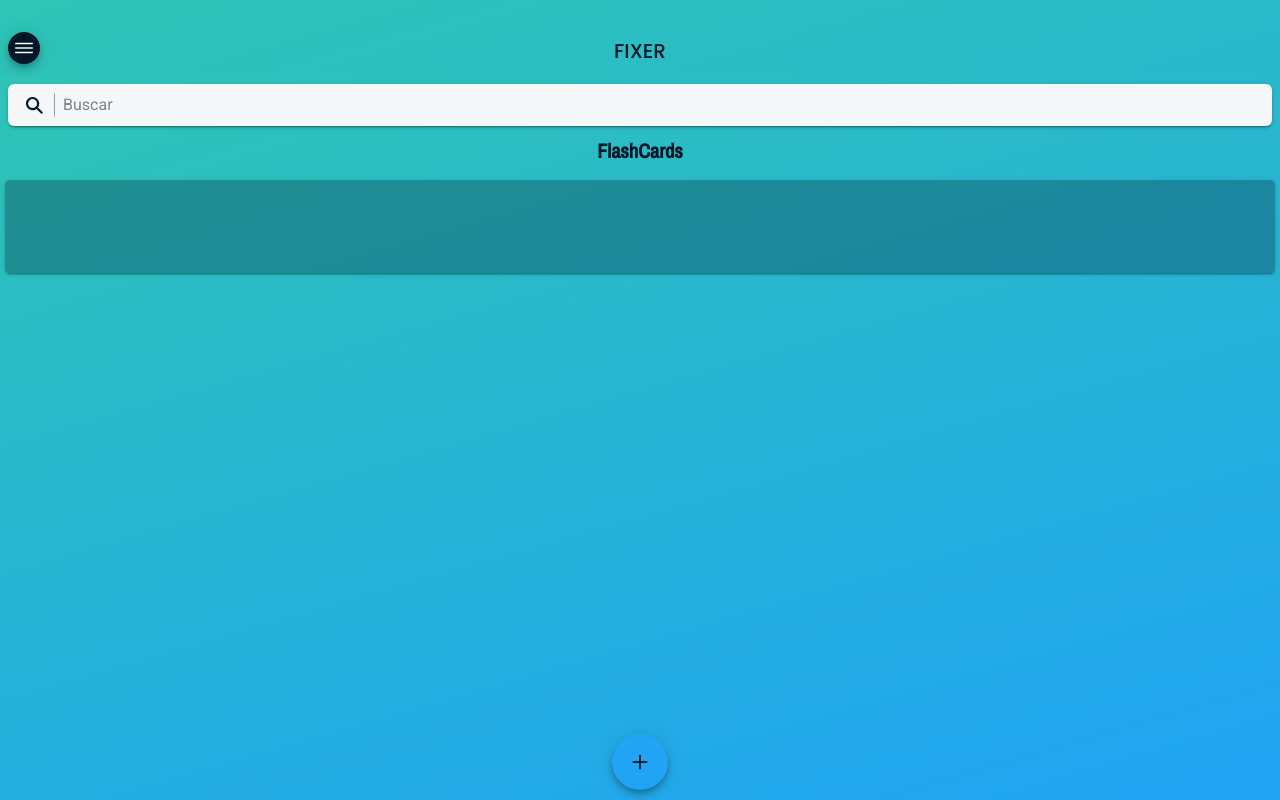
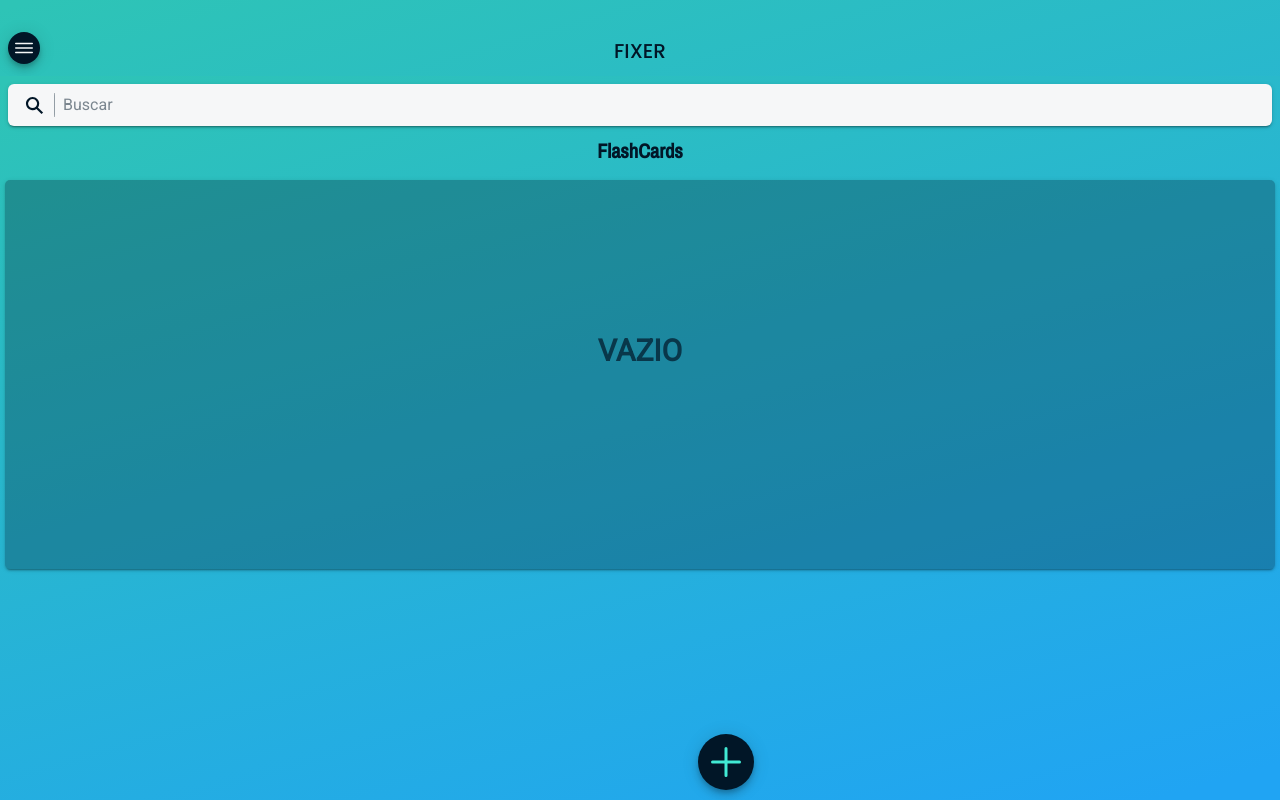
Before and after one commit to Lucasfield3/fixer-ionic-react, a React (Create React App) app: page /Flash-cards in a window 1280 px wide. Built offline with nearby package versions, Linux system fonts and the light colour scheme.

Commit message:
Fab button edit

```diff
--- a/src/pages/Classes/classes.tsx
+++ b/src/pages/Classes/classes.tsx
@@ -10,13 +10,14 @@ import {
     IonMenuButton,
     IonToolbar,
     IonLabel,
-    IonActionSheet, IonFab, IonFabList, IonGrid
+    IonFab,
+    IonFabList
 } from '@ionic/react'
-import { logoFacebook, logoInstagram, logoTwitter, logoVimeo, menuOutline } from 'ionicons/icons';
+import { menuOutline } from 'ionicons/icons';
 import './style.css'
 import { menuController } from '@ionic/core';
 
-import { add, trash, share, caretForwardCircle, heart, close, arrowBackCircle } from 'ionicons/icons';
+import { add, /*trash, share, caretForwardCircle, heart, close, arrowBackCircle*/ } from 'ionicons/icons';
 //import { add, logoFacebook, logoAmazon, logoVimeo, logoTwitter, logoInstagram, settings } from 'ionicons/icons';
 
 
--- a/src/pages/Flash-cards/Alternativa/questaoAlternativa.tsx
+++ b/src/pages/Flash-cards/Alternativa/questaoAlternativa.tsx
@@ -8,7 +8,9 @@ import {
     IonIcon,
     IonHeader,
     IonMenuButton,
-    IonToolbar, IonLabel, IonContent, IonFab, IonFabList
+    IonToolbar,
+    IonLabel,
+    IonContent
 } from '@ionic/react'
 import { add, menuOutline } from 'ionicons/icons';
 import './style.css'
--- a/src/pages/Flash-cards/Dissertativa/questaoDisertativa.tsx
+++ b/src/pages/Flash-cards/Dissertativa/questaoDisertativa.tsx
@@ -8,7 +8,9 @@ import {
     IonIcon,
     IonHeader,
     IonMenuButton,
-    IonToolbar, IonLabel, IonContent, IonFab, IonFabList
+    IonToolbar,
+    IonLabel,
+    IonContent
 } from '@ionic/react'
 import { add, menuOutline } from 'ionicons/icons';
 import './style.css'
--- a/src/pages/Flash-cards/flashCards.tsx
+++ b/src/pages/Flash-cards/flashCards.tsx
@@ -13,7 +13,7 @@ import {
     IonLabel,
     IonContent,
     IonFab,
-    IonFabList, IonButton
+    IonFabList, IonButton, IonCardContent
 } from '@ionic/react'
 import { add, menuOutline } from 'ionicons/icons';
 import './style.css'
@@ -58,15 +58,20 @@ const FlashCards: React.FC = ()=>{
                     </IonRow>
 
                     <IonLabel className="label-menu-title-cards">FlashCards</IonLabel>
-                    <IonCard className='container-conquistas'>
+                    <IonCard className='container-flashcards'>
                         <IonGrid className='align-conquistas'>
+                            <IonCardContent className="card-title-menu">
+                                <IonLabel className='card-vazio'>
+                                    VAZIO
+                                </IonLabel>
+                            </IonCardContent>
                         </IonGrid>
                     </IonCard>
 
 
-                    <IonFab vertical="bottom" horizontal="center" slot="fixed" color="dark">
-                        <IonFabButton>
-                            <IonIcon icon={add} />
+                    <IonFab style={{marginLeft:'3.6rem'}} vertical="bottom" horizontal="center" slot="fixed" color="dark">
+                        <IonFabButton className='custom-fabButton' color="dark">
+                            <IonIcon className="add-icon" icon={add} />
                         </IonFabButton>
                         <IonFabList side="top">
                             <IonButton
--- a/src/pages/Flash-cards/style.css
+++ b/src/pages/Flash-cards/style.css
@@ -2,3 +2,39 @@
     z-index: 0;
     background: transparent;
   }
+
+  .container-flashcards{
+    display: flex;
+    justify-content: center;
+    align-items: center;
+    background: rgba(1, 22, 39, 0.29);
+    width: auto;
+    height: 24.3rem;
+    border-radius: 5px;
+    overflow: auto;
+    margin-inline-start: 5px;
+    margin-inline-end: 5px;
+    margin-bottom: 1.3rem;
+    margin-top: 1rem;
+  }
+  .ButtonChoise{
+    --ion-color-dark-contrast:var(--ion-color-light)!important;
+    margin: 0.2rem -50px !important;
+    font-size: 11px !important;
+    --border-radius: 16px;
+  }
+
+  .add-icon{
+    width: 3rem;
+    height: 3rem;
+  }
+  .add-icon::slotted(ion-icon){
+    color: var(--ion-color-success)!important;
+  }
+  .custom-fabButton .fab-button-close-active {
+    transform: scale(1.9) rotateZ(0deg);
+    opacity: 1;
+  }
+  .custom-fabButton{
+    --ion-color-dark-contrast:var(--ion-color-success)!important;
+  }
--- a/src/pages/Home/style.css
+++ b/src/pages/Home/style.css
@@ -238,6 +238,7 @@ ion-label div:only-child{
   font-size: 30px;
   font-weight: bold;
   color: var(--ion-color-dark);
+  opacity: 0.7;
 }
 .small-logo img{
   position: absolute;
```
